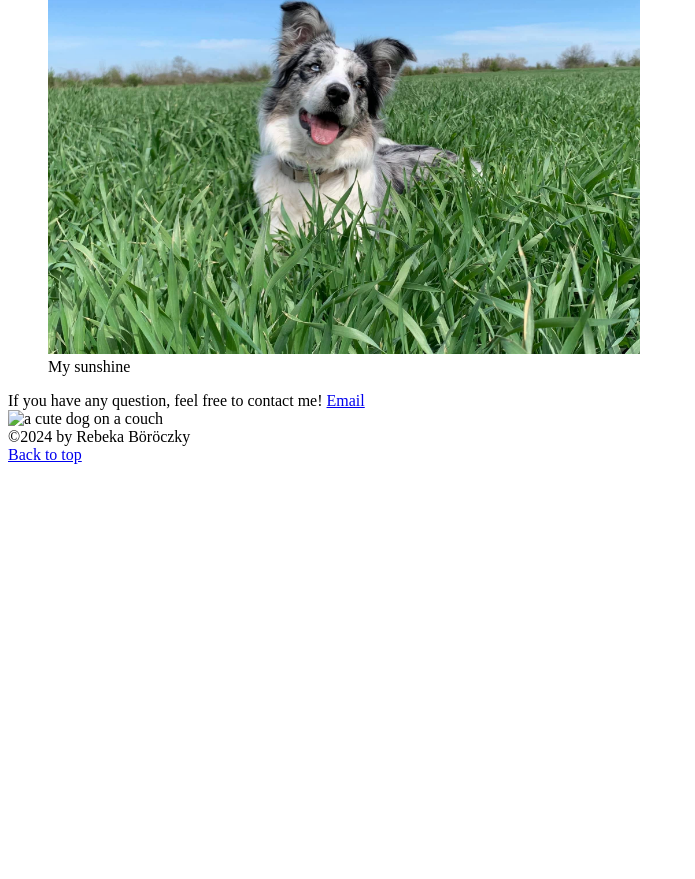
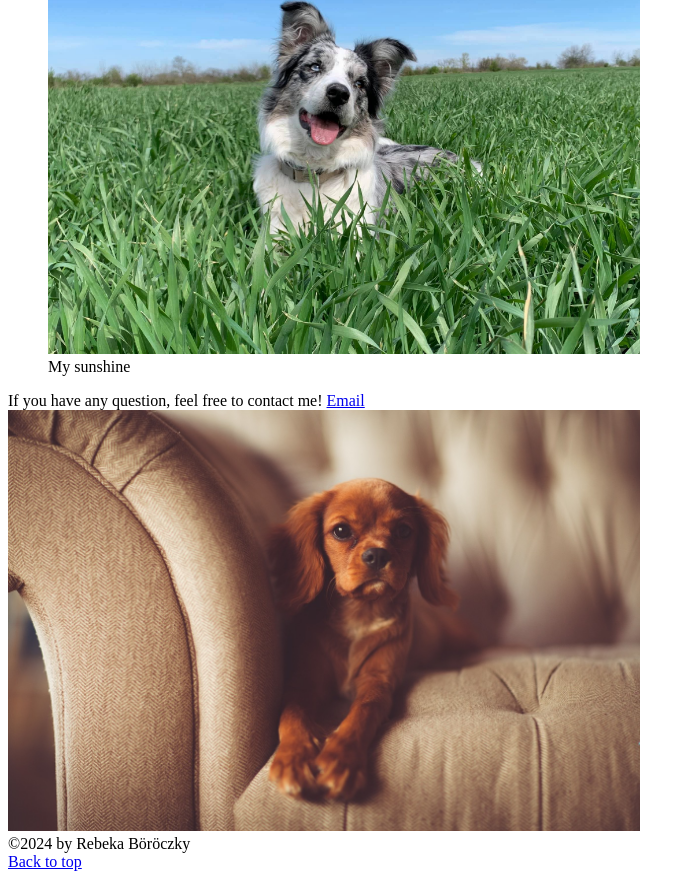
Before and after one commit to BRebeka1/furry-friends, a plain HTML site: page index.html in a window 1280 px wide. Shown: the part 1644-2523 px from the top of the page, without its empty margins (0-695 px from the left). Before the commit the page ends 2116 px from the top, so only its background shows below. Drawn offline with Linux system fonts and the light colour scheme.

Commit message:
Update index.html

```diff
--- a/index.html
+++ b/index.html
@@ -4,7 +4,7 @@
 <head>
     <meta charset="UTF-8">
     <meta name="viewport" content="width=device-width, initial-scale=1.0">
-    <link rel="icon" type="image/jfif" href="images/dogpaw.jfif">
+    <link rel="icon" type="image/jfif" href="dogpaw.jfif">
     <title>Furry friend</title>
 </head>
 
@@ -45,7 +45,7 @@
     If you have any question, feel free to contact me!
     <a href="mailto:boroczky.rebeka@gmail.com">Email</a>
     <br>
-    <img src="images/CuteDog.jpeg" alt="a cute dog on a couch" width="50%">
+    <img src="CuteDog.jpeg" alt="a cute dog on a couch" width="50%">
     <br>
         &copy;2024 by Rebeka Böröczky<br>
         <a href="#top">Back to top</a>
```
